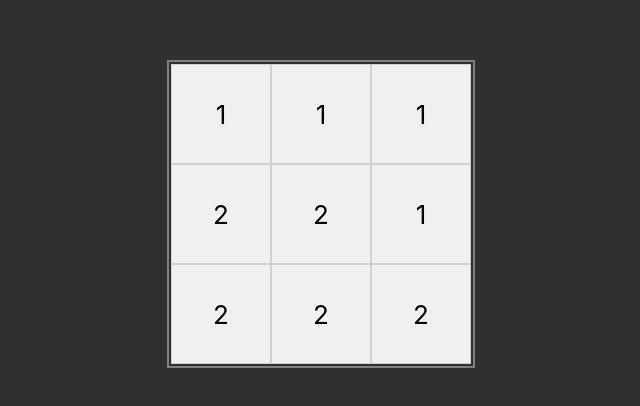
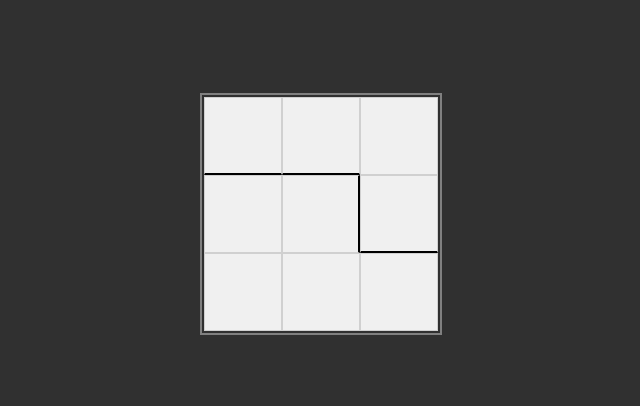
Before and after one commit to jpople/reactaquarium, a React (Create React App) app: page / in a window 1280 px wide. Shown: the part 186-592 px from the top of the page, without its empty margins (319-959 px from the left). Built offline with nearby package versions, Linux system fonts and the light colour scheme.

Commit message:
rudimentary border-drawing works

```diff
--- a/src/App.css
+++ b/src/App.css
@@ -32,8 +32,9 @@
 
 .puzzle-square {
   display: flex;
-  width: 100px;
-  height: 100px;
+  width: 3em;
+  height: 3em;
+  font-size: 1em;
   box-sizing: border-box;
   border: 1px solid #d0d0d0;
   align-items: center;
--- a/src/App.js
+++ b/src/App.js
@@ -11,6 +11,7 @@ function App() {
         solutionArray={[0, 0, 0, 0, 0, 1, 1, 1, 1]}
         size={3}
         />
+
       </header>
     </div>
   );
@@ -24,8 +25,9 @@ class Puzzle extends React.Component {
       containers: this.props.containerArray,
       solution: this.props.solutionArray,
       squareValues: Array(this.props.solutionArray.length).fill(false),
+      hasRightBorder: Array(this.props.solutionArray.length).fill(false),
+      hasBottomBorder: Array(this.props.solutionArray.length).fill(false)
     };
-    console.log(this.state);
   }
   render() {
     const rows = [];
@@ -51,8 +53,25 @@ class Puzzle extends React.Component {
   }
 
   renderCell(n) {
+    // ideally I'd like to have this border logic elsewhere so it only has to be run once
+    // other improvements:
+    // centered on cell border rather than being all inside one cell
+    // fix corners somehow?
+    const borderStyleString = "2px solid black";
+    const coords = getCoords(n, this.state.containers);
+    let borders = {};
+    // checks to see if the cell needs a right border (i.e. is it in a different container than the cell immediately to its right)
+    const right = this.state.containers[n] != this.state.containers[n + 1] && coords.col != (this.state.size - 1)
+    if(right) {
+      borders.borderRight = borderStyleString;
+    }
+    // same deal for columns
+    const bottom = getColumn(coords.col, this.state.containers)[coords.row] !=  getColumn(coords.col, this.state.containers)[coords.row + 1] && coords.row != (this.state.size - 1);
+    if(bottom) {
+      borders.borderBottom = borderStyleString;
+    }
     return (
-      <div className="puzzle-square" key={n}>{this.state.containers[n]}</div>
+      <div className="puzzle-square" key={n} style={borders}>{}</div>
     );
   }
 }
@@ -65,13 +84,23 @@ function getRow(n, array) {
 
 function getColumn(n, array) {
   // gets the nth column of a provided (square) array
+  let size = Math.sqrt(array.length);
+  let col = [];
+  for (let i = 0; i < array.length; i++){
+    if (i % size == n % size) {
+      col.push(array[i]);
+    }
+  }
+  return col;
+}
+
+function getCoords(n, array) {
+  // gets the coordinates (row, column) of the nth square on a board
   const size = Math.sqrt(array.length);
-  const col = [];
-  array.forEach(entry => {
-    if (entry % n == 0) {
-      col.push(entry);
-    }
-  })
+  return {
+    row: Math.floor(n / size),
+    col: (n % size)
+  }
 }
 
 export default App;
```
